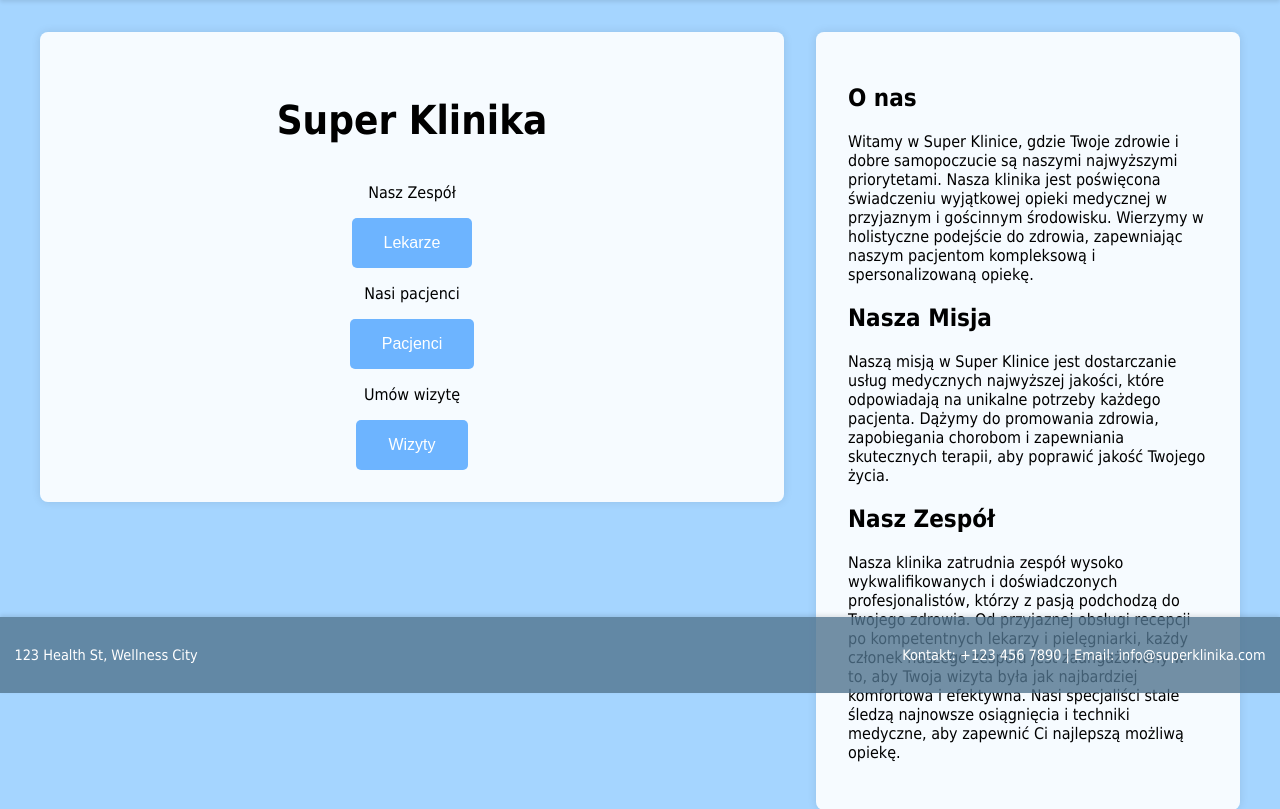
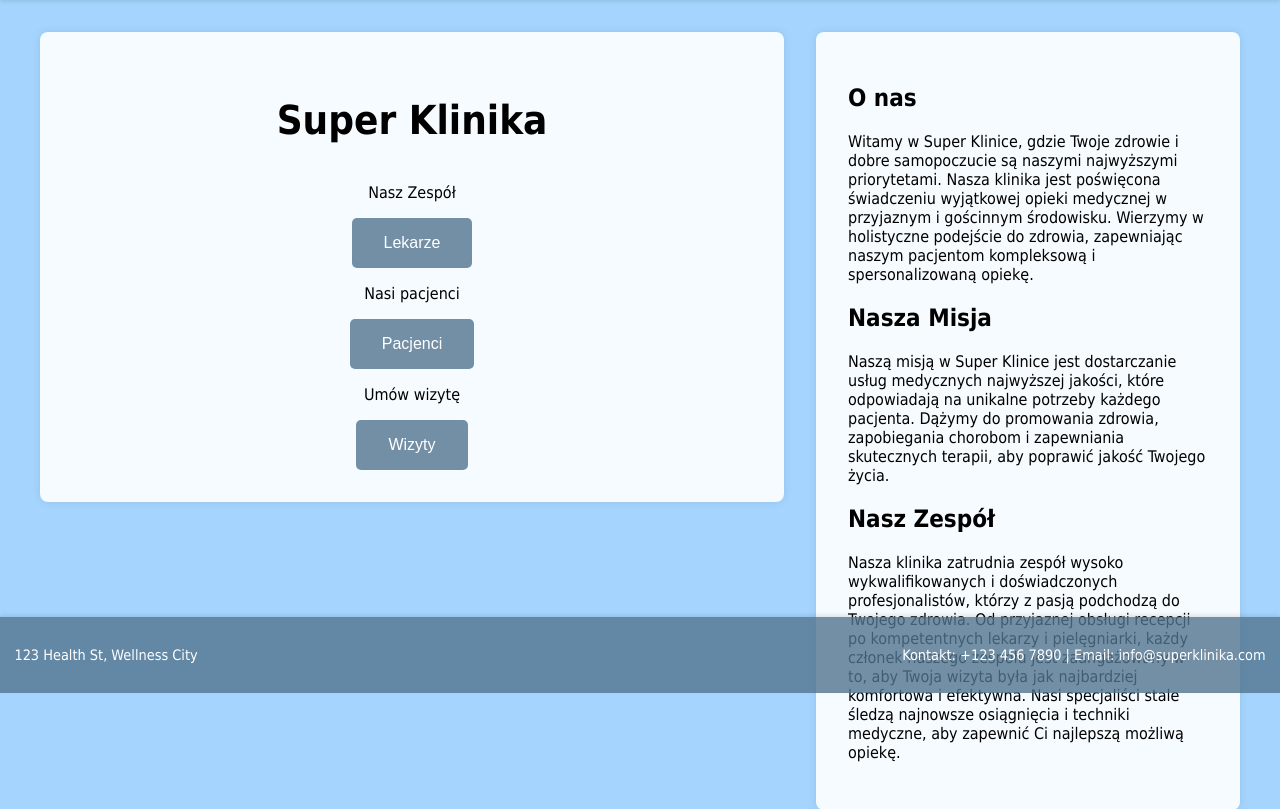
Before and after one commit to wstryc/us-projekt, a Flask app: page / in a window 1280 px wide. Shown: the part 107-916 px from the top of the page. Run offline with Flask 3, Linux system fonts and the light colour scheme.

Commit message:
Update introduction.html

```diff
--- a/templates/introduction.html
+++ b/templates/introduction.html
@@ -76,12 +76,12 @@
             font-size: 1em;
             border: none;
             cursor: pointer;
-            background-color: #6db4ff;
+            background-color: rgba(82,117,143,0.8);
             color: white;
             border-radius: 5px;
         }
         button:hover {
-            background-color: #3d76b3;
+            background-color: #3b5a7a;
         }
         footer {
             width: 100%;
```
